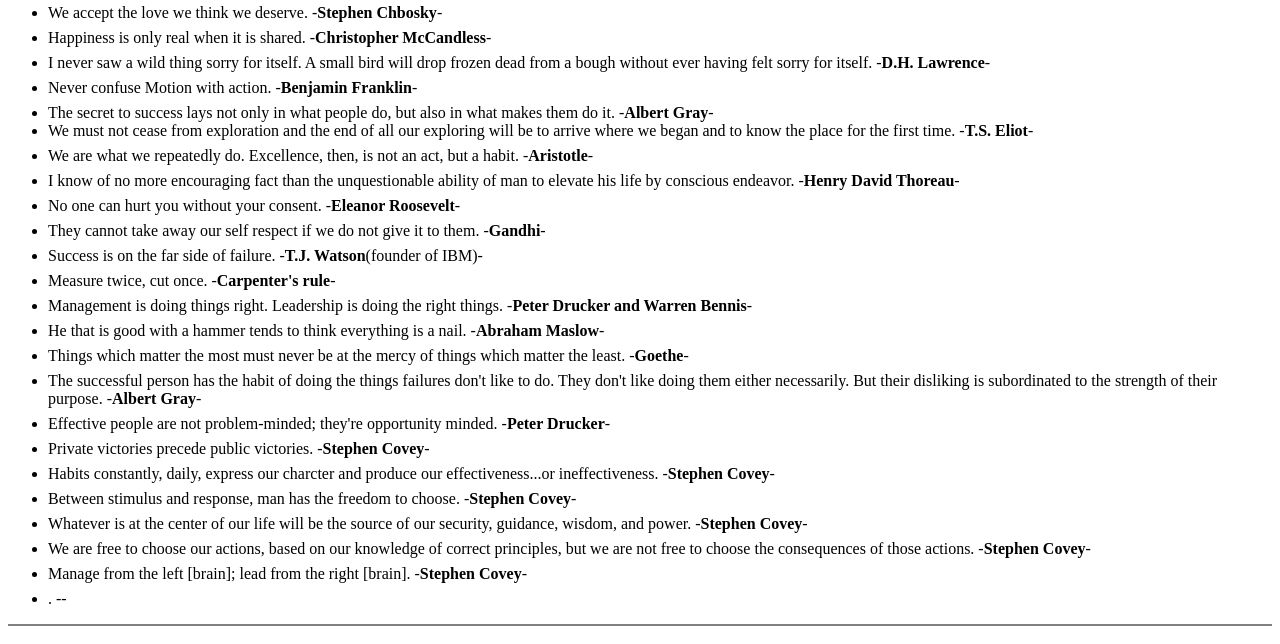
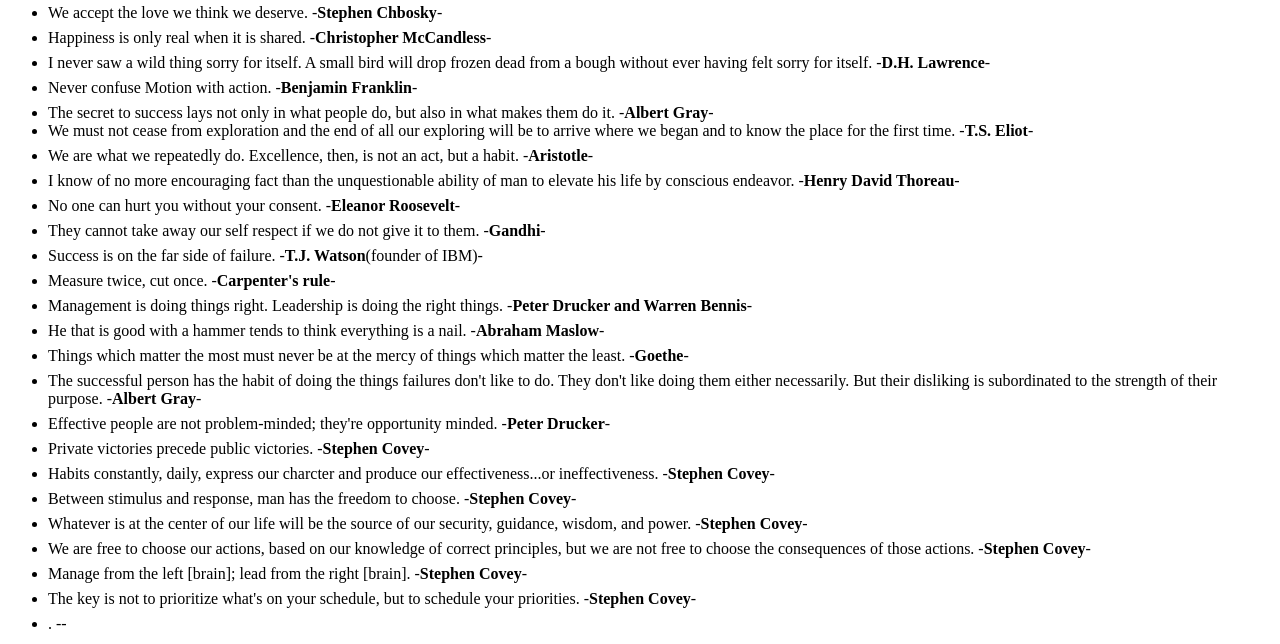
Before and after one commit to carrenomike/personalsite, a plain HTML site: page quotes.html in a window 1280 px wide. Shown: the part 149-793 px from the top of the page. Drawn offline with Linux system fonts and the light colour scheme.

Commit message:
Release 1.1

```diff
--- a/quotes.html
+++ b/quotes.html
@@ -37,8 +37,8 @@
       <li style="margin-bottom:7px;">Whatever is at the center of our life will be the source of our security, guidance, wisdom, and power. -<strong>Stephen Covey</strong>-</li>
       <li style="margin-bottom:7px;">We are free to choose our actions, based on our knowledge of correct principles, but we are not free to choose the consequences of those actions. -<strong>Stephen Covey</strong>-</li>
       <li style="margin-bottom:7px;">Manage from the left [brain]; lead from the right [brain]. -<strong>Stephen Covey</strong>-</li>
+      <li style="margin-bottom:7px;">The key is not to prioritize what's on your schedule, but to schedule your priorities. -<strong>Stephen Covey</strong>-</li>
       <li style="margin-bottom:7px;">. -<strong></strong>-</li>
-
     </ul>
     <hr size="2" noshade>
     <center>
```
